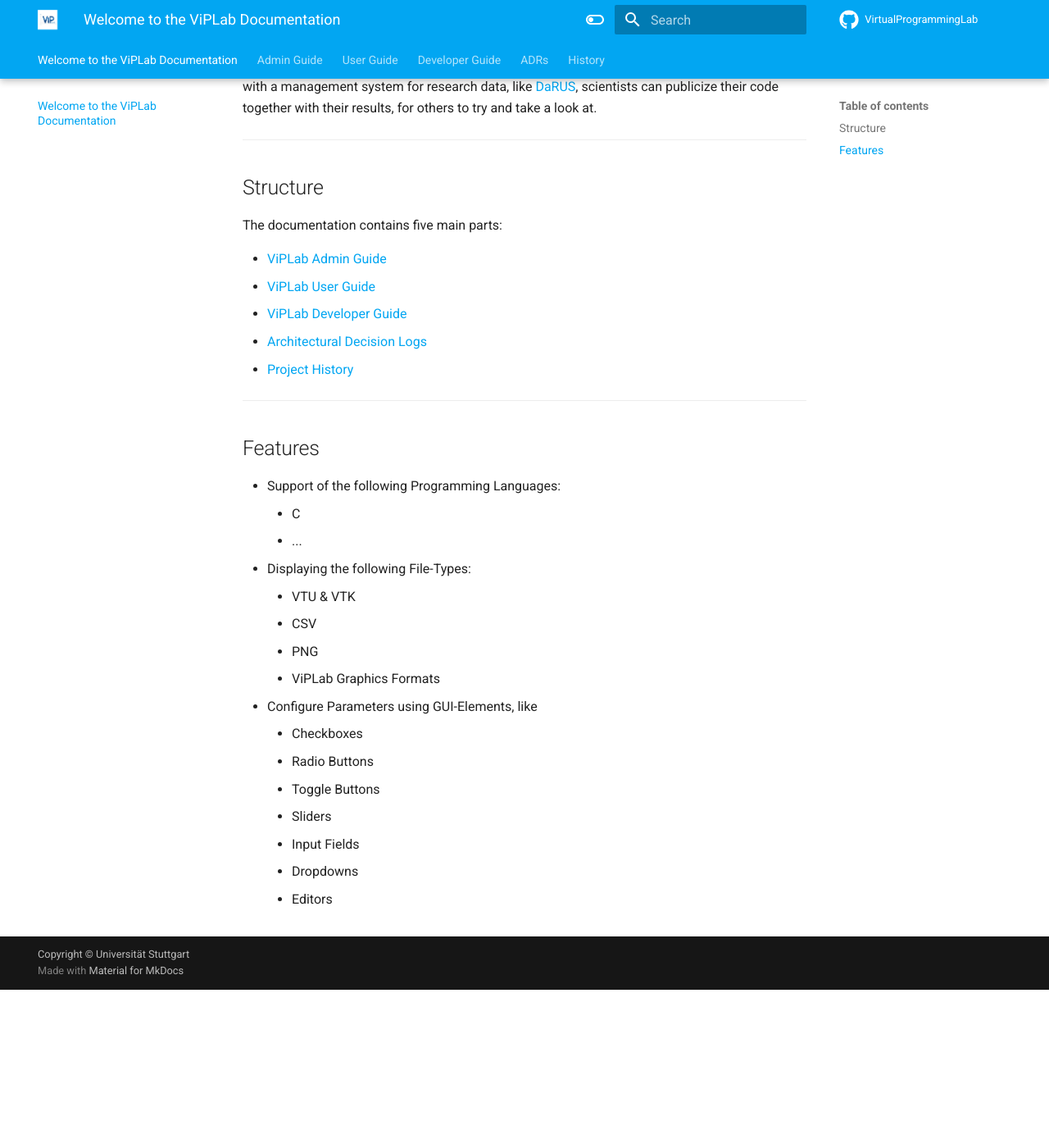
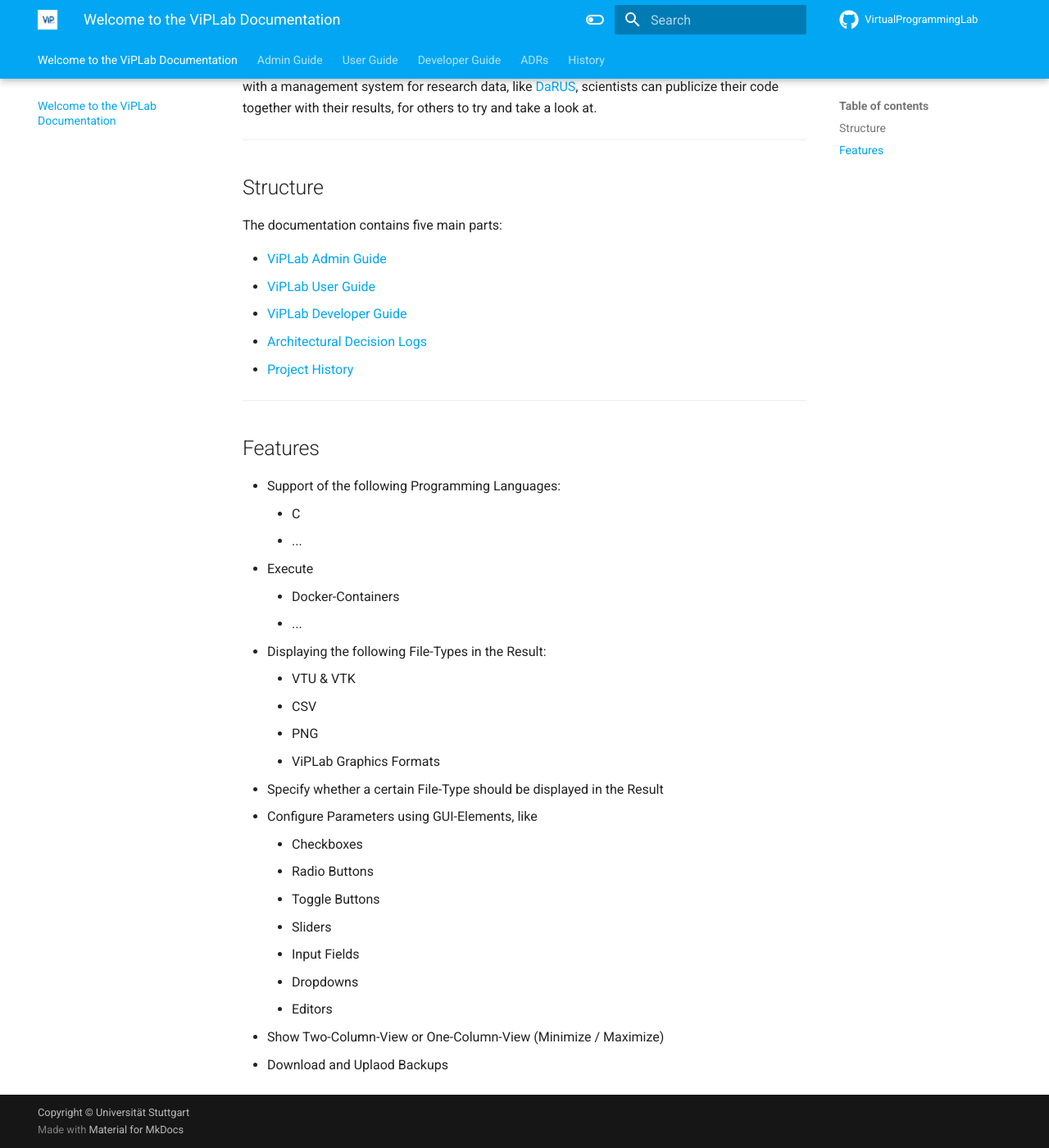
Before and after one commit to katharina-schulze/SusI-Documentation, an MkDocs documentation site: the page built from docs/index.md, in a window 1280 px wide and 1400 px high, scrolled down 227 px. Shown: the whole window at 82% size. Built offline with MkDocs 1.6.1 and Material for MkDocs 9.7.7, drawn with Linux system fonts in a browser that asks for light colours; before the commit the page ends 1434 px from its top, so only the background shows below that.

Commit message:
Adds to feature list

```diff
--- a/docs/index.md
+++ b/docs/index.md
@@ -22,11 +22,15 @@ The documentation contains five main parts:
 - Support of the following Programming Languages:
     - C
     - ...
-- Displaying the following File-Types:
+- Execute
+    - Docker-Containers
+    - ...
+- Displaying the following File-Types in the Result:
     - VTU & VTK
     - CSV
     - PNG
     - ViPLab Graphics Formats
+- Specify whether a certain File-Type should be displayed in the Result
 - Configure Parameters using GUI-Elements, like
     - Checkboxes
     - Radio Buttons
@@ -35,3 +39,5 @@ The documentation contains five main parts:
     - Input Fields
     - Dropdowns
     - Editors
+- Show Two-Column-View or One-Column-View (Minimize / Maximize)
+- Download and Uplaod Backups
```
